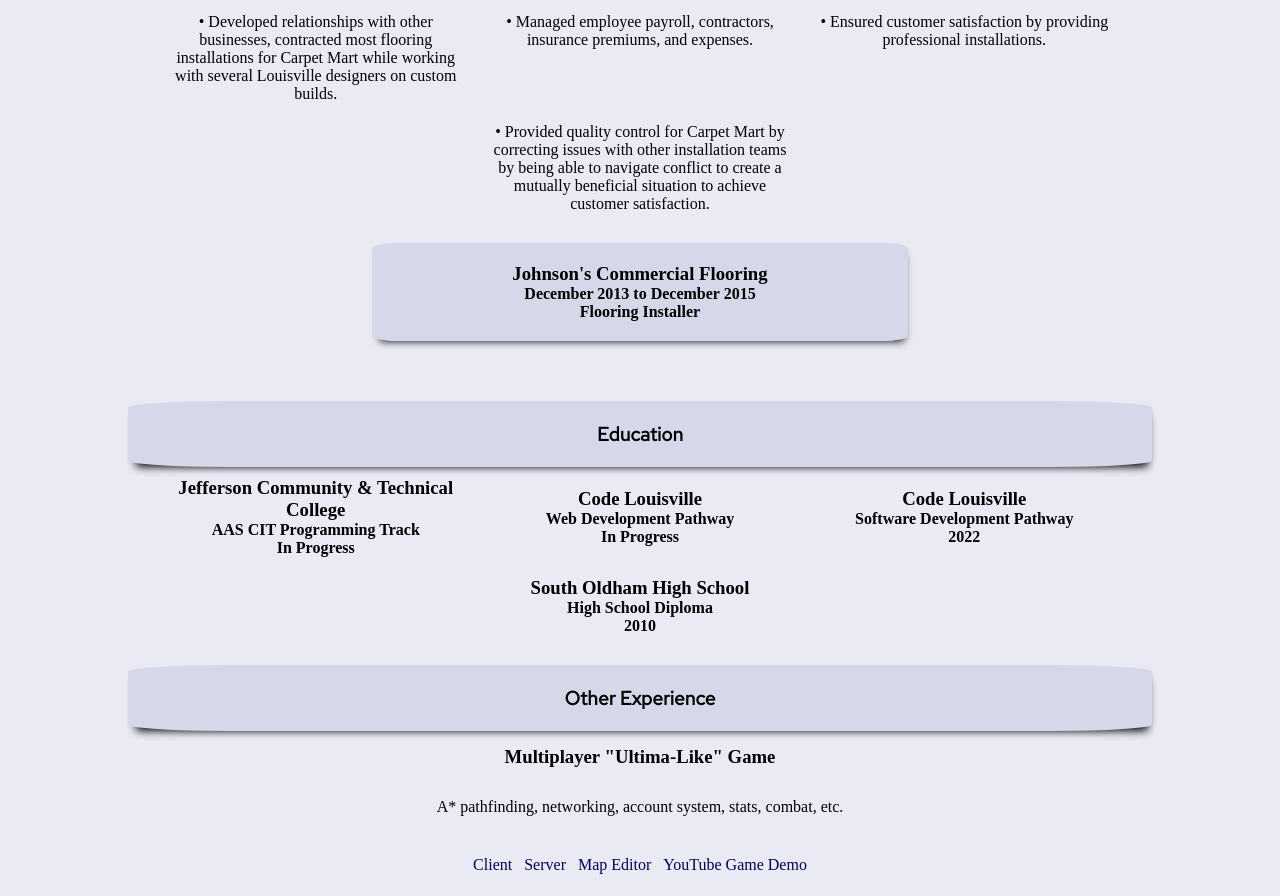
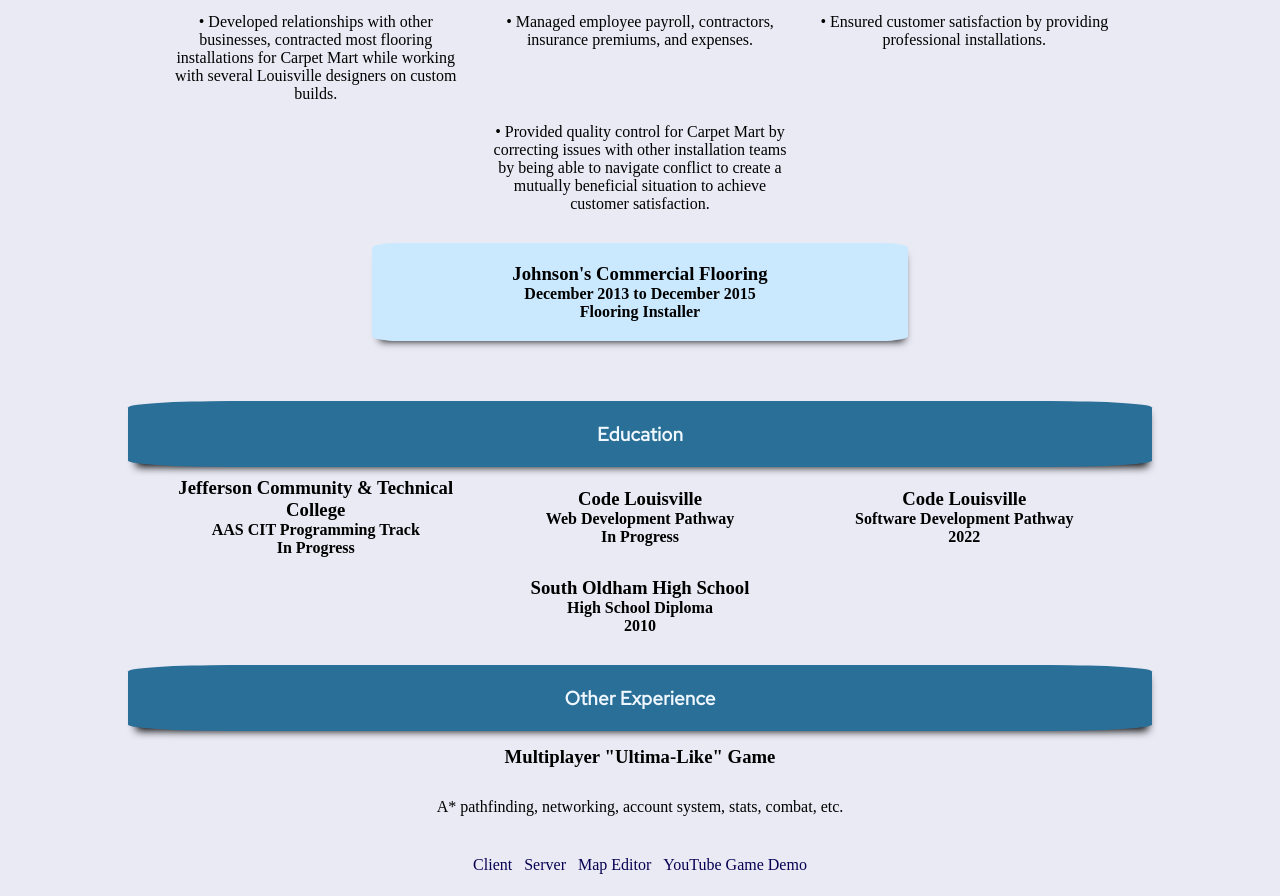
Before and after one commit to ClaytonHite/claytonhite.github.io, a plain HTML site: page index.html in a window 1280 px wide. Shown: the part 1236-2132 px from the top of the page. Drawn offline with Linux system fonts and the light colour scheme.

Commit message:
picked matching colors from coolors.com

```diff
--- a/css/styles.css
+++ b/css/styles.css
@@ -147,7 +147,7 @@ a {
 }
 
 .experience-title {
-    background-color: rgba(73, 80, 160, 0.123);
+    background-color: rgb(202, 233, 255);
     box-shadow: 2px 6px 8px -6px #000000;
     border-radius: 5%;
     padding: 10px 50px 10px 50px;
@@ -162,6 +162,12 @@ a {
     text-align: center;
 }
 
+.key-points div li {
+    display: flex;
+    width: 100%;
+    justify-content: center;
+}
+
 .key-points li {
     padding: 10px;
 }
@@ -171,9 +177,10 @@ a {
     text-align: center;
     font-size: 1.2rem;
     font-family: 'Red Hat Text', 'Segoe UI', Tahoma, Geneva, Verdana, sans-serif;
-        background-color: rgba(73, 80, 160, 0.123);
+    background-color: rgba(42, 111, 151);
     box-shadow: 2px 6px 8px -6px #000000;
     border-radius: 10%;
+    color: aliceblue;
 }
 
 .other-experience {
@@ -186,9 +193,10 @@ a {
         text-align: center;
         font-size: 1.2rem;
         font-family: 'Red Hat Text', 'Segoe UI', Tahoma, Geneva, Verdana, sans-serif;
-        background-color: rgba(73, 80, 160, 0.123);
+        background-color: rgba(42, 111, 151);
         box-shadow: 2px 6px 8px -6px #000000;
         border-radius: 10%;
+        color: aliceblue;
     }
 
 .key-skills-list li {
@@ -290,12 +298,6 @@ footer {
         margin: 0px 10vw 0px 10vw;
     }
 
-    .key-points div li {
-        display: flex;
-        width: 100%;
-        justify-content: center;
-    }
-
     .key-points li {
         display: flex;
         width: 50%;
```
Lines whose indentation alone changed are shown as unchanged.
